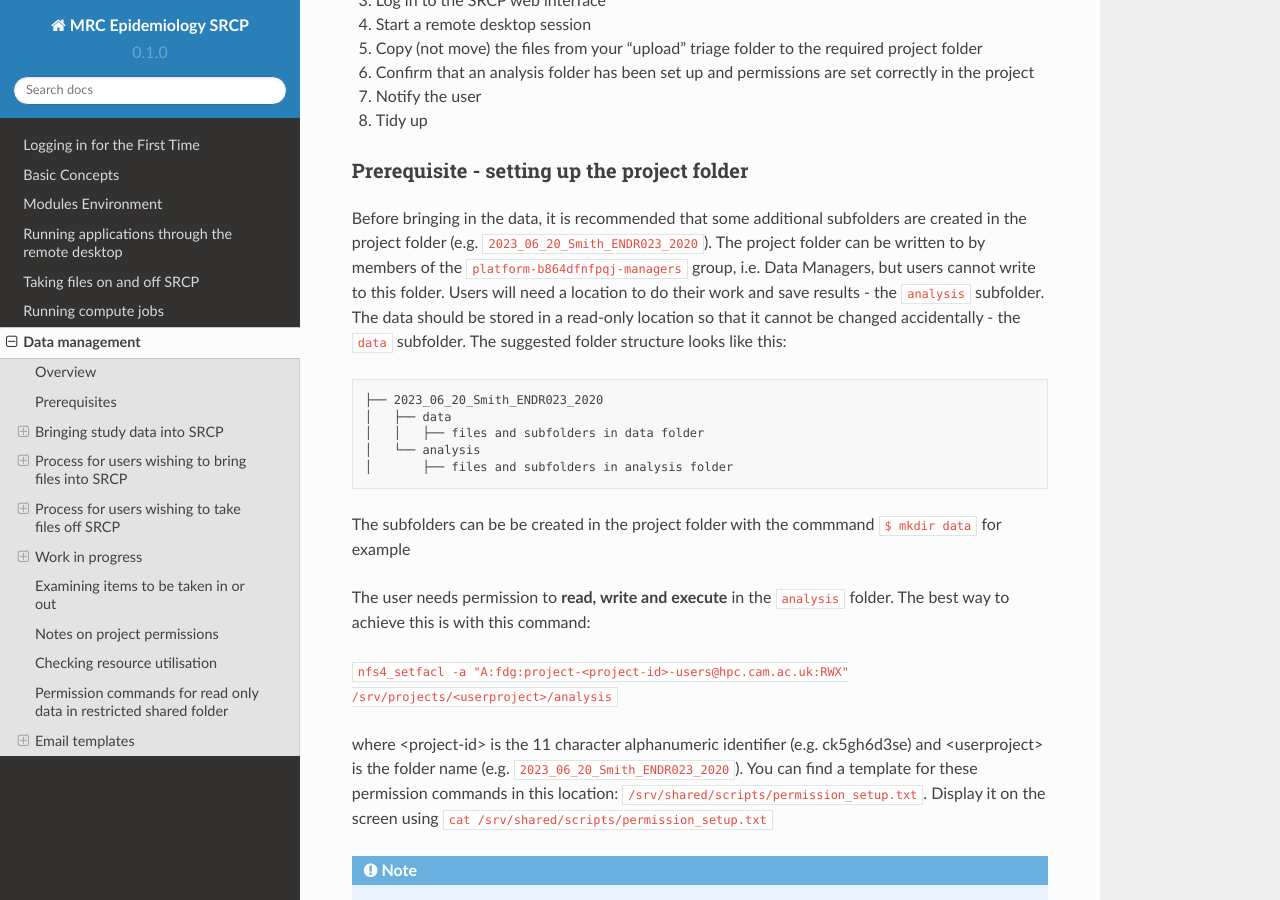
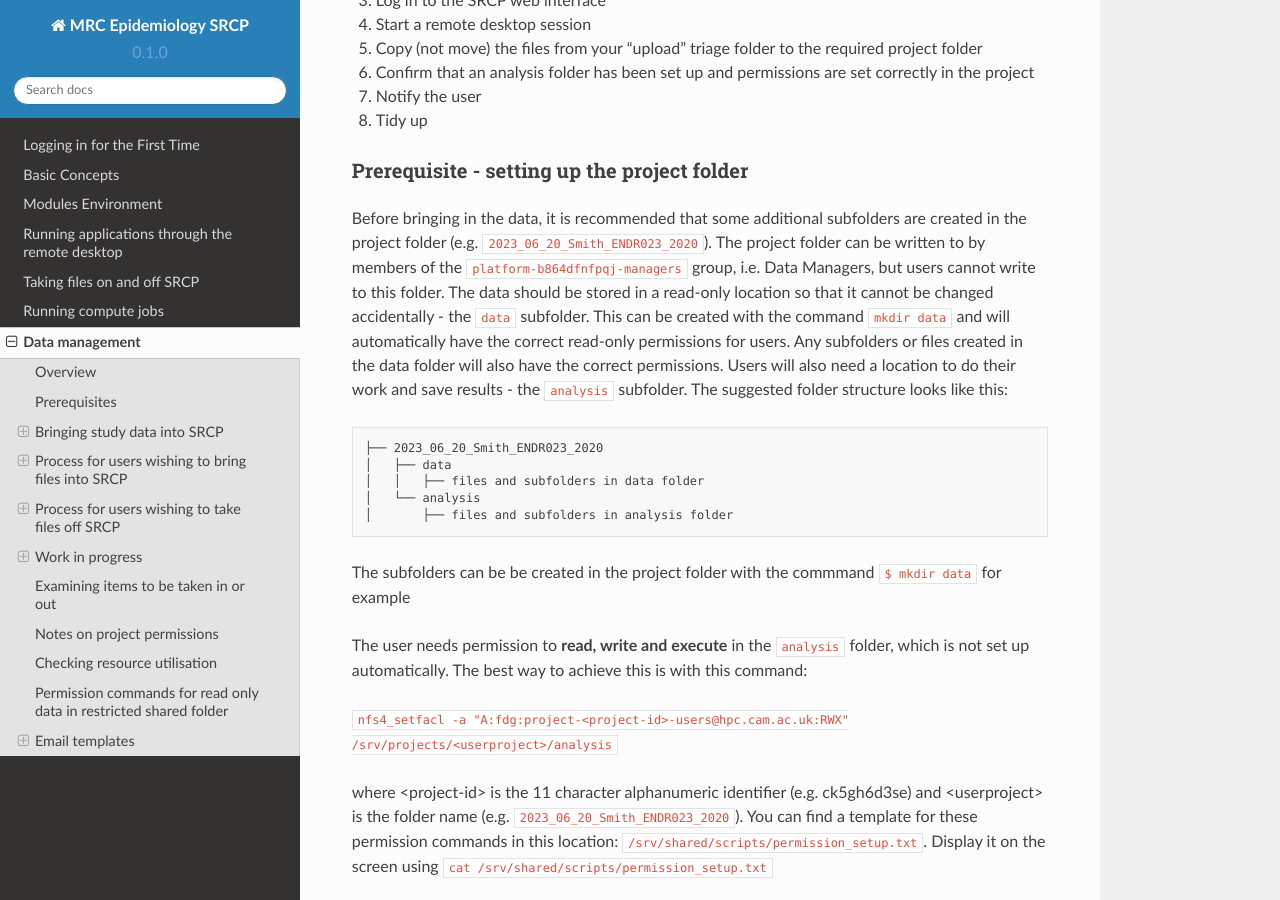
Before and after one commit to epi-analysis/SRCP_docs, a Sphinx documentation site: the page built from docs/source/06-Data-management.rst, in a window 1280 px wide and 900 px high, scrolled down 1088 px. Built offline with Sphinx 7.4.7 and the Read the Docs theme 2.0.0, drawn with Linux system fonts in a browser that asks for light colours.

Commit message:
Update 06-Data-management.rst

```diff
--- a/docs/source/06-Data-management.rst
+++ b/docs/source/06-Data-management.rst
@@ -42,7 +42,7 @@
 Prerequisite - setting up the project folder
 ~~~~~~~~~~~~~~~~~~~~~~~~~~~~~~~~~~~~~~~~~~~~
 
-Before bringing in the data, it is recommended that some additional subfolders are created in the project folder (e.g. ``2023_06_20_Smith_ENDR023_2020``). The project folder can be written to by members of the ``platform-b864dfnfpqj-managers`` group, i.e. Data Managers, but users cannot write to this folder. Users will need a location to do their work and save results - the ``analysis`` subfolder. The data should be stored in a read-only location so that it cannot be changed accidentally - the ``data`` subfolder. The suggested folder structure looks like this:
+Before bringing in the data, it is recommended that some additional subfolders are created in the project folder (e.g. ``2023_06_20_Smith_ENDR023_2020``). The project folder can be written to by members of the ``platform-b864dfnfpqj-managers`` group, i.e. Data Managers, but users cannot write to this folder. The data should be stored in a read-only location so that it cannot be changed accidentally - the ``data`` subfolder. This can be created with the command ``mkdir data`` and will automatically have the correct read-only permissions for users. Any subfolders or files created in the data folder will also have the correct permissions. Users will also need a location to do their work and save results - the ``analysis`` subfolder. The suggested folder structure looks like this:
 
 ::
 
@@ -54,7 +54,7 @@
 
 The subfolders can be be created in the project folder with the commmand ``$ mkdir data`` for example
 
-The user needs permission to **read, write and execute** in the ``analysis`` folder. The best way to achieve this is with this command:
+The user needs permission to **read, write and execute** in the ``analysis`` folder, which is not set up automatically. The best way to achieve this is with this command:
 
 ``nfs4_setfacl -a "A:fdg:project-<project-id>-users@hpc.cam.ac.uk:RWX" /srv/projects/<userproject>/analysis``
 
@@ -66,9 +66,6 @@
 .. figure:: ../../images/project-id.png
    :scale: 70 %
    :alt: Finding a project ID
-
-
-
 
 Example of uploading a data release using WinSCP
 ~~~~~~~~~~~~~~~~~~~~~~~~~~~~~~~~~~~~~~~~~~~~~~~~
```
